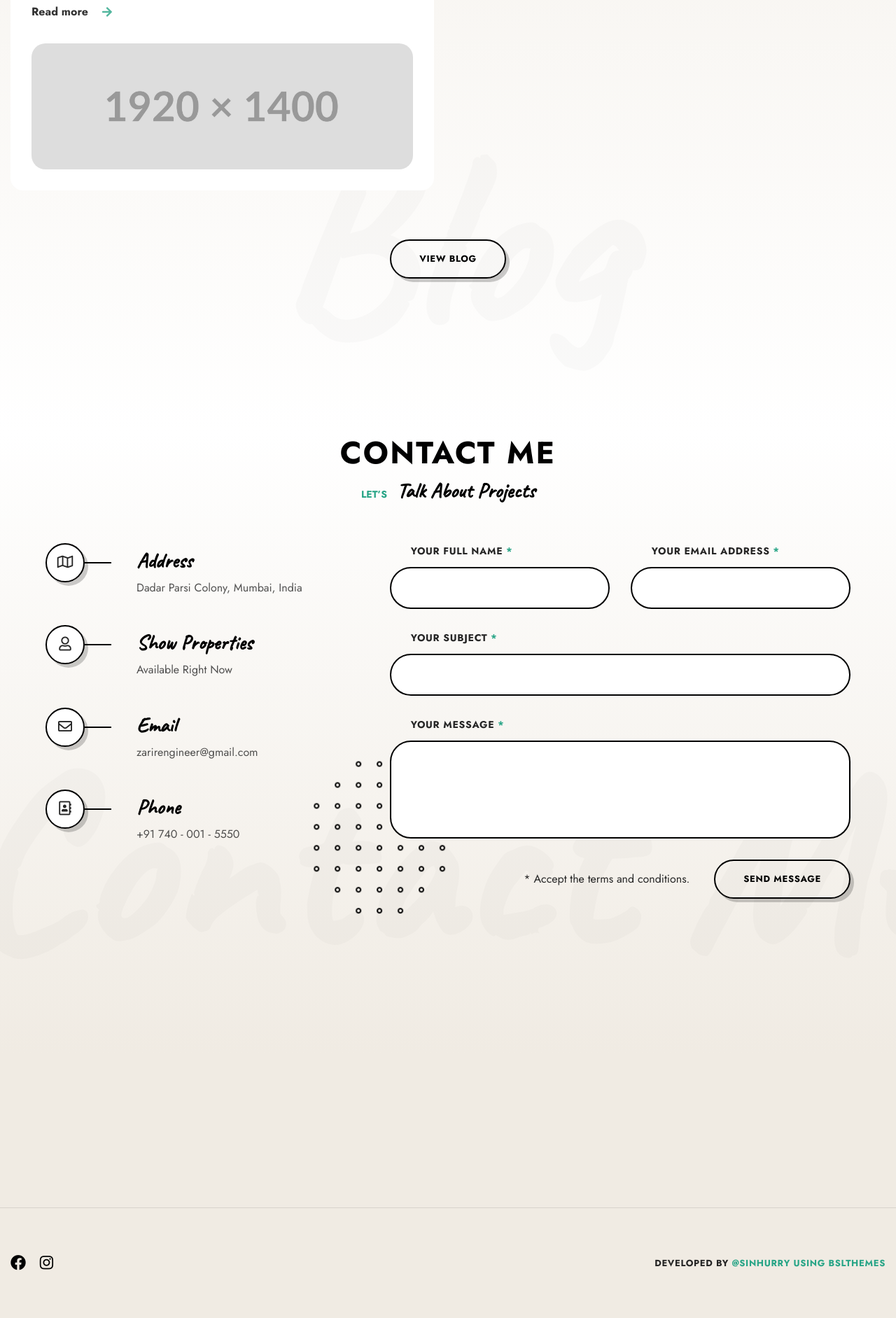
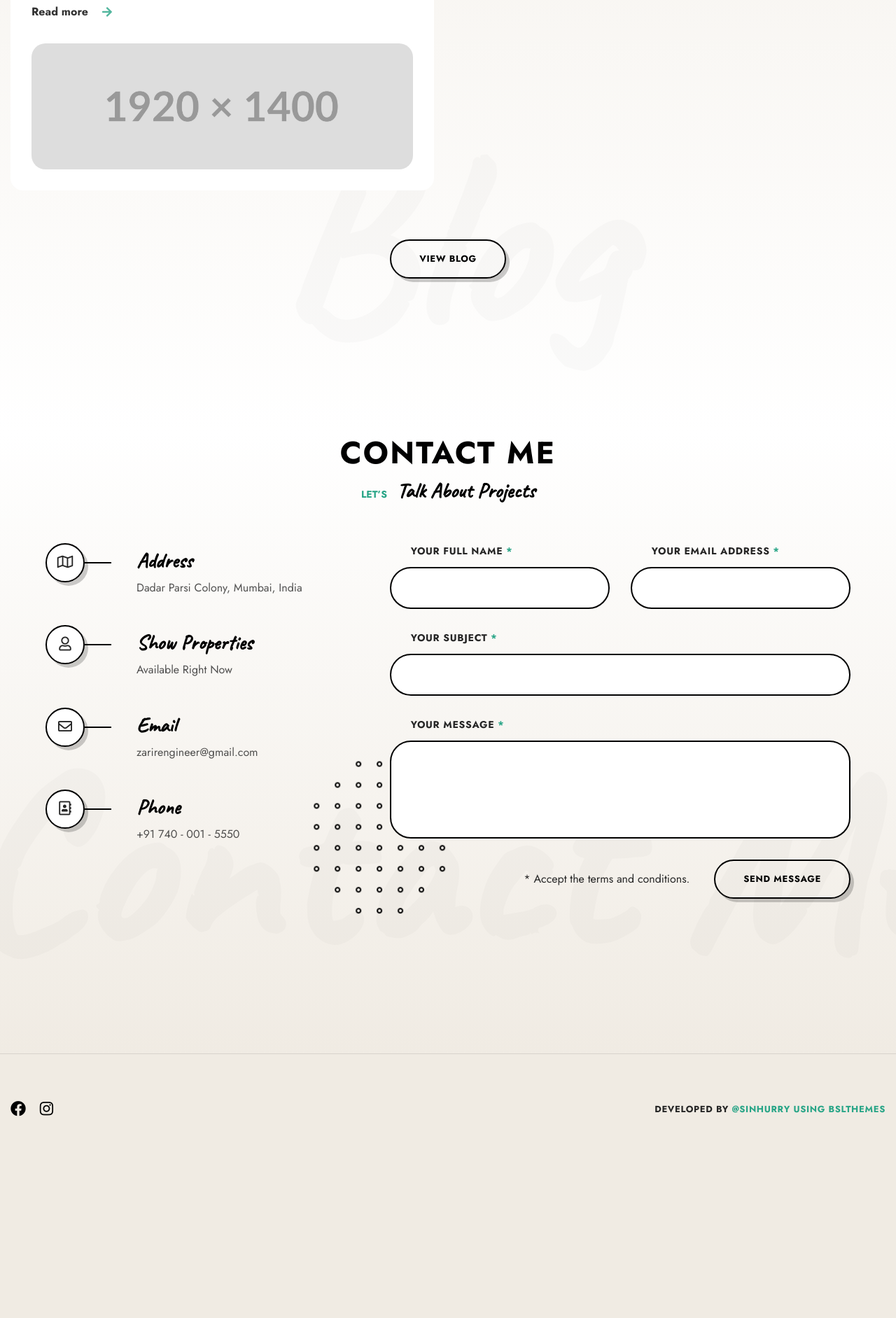
Before and after one commit to zarir-engineer/buildyourhome, a Jekyll site: the page built from index.html, in a window 1280 px wide. Shown: the part 3581-5464 px from the top of the page at 70% size. Built offline with Jekyll 4.4.1, drawn with Linux system fonts in a browser that asks for light colours; nearby versions of some CDN libraries; the list of posts is cut into pages by our own code; after the commit the page ends 5244 px from its top, so only the background shows below that.

Commit message:
Update body_wrapper.html

```diff
--- a/_includes/body_wrapper.html
+++ b/_includes/body_wrapper.html
@@ -78,7 +78,6 @@
 <!-- Heading -->
         <div class="lui-heading">
             <div class="container">
-
       <div class="m-titles align-center">
                 <h2 class="m-title splitting-text-anim-1 scroll-animate" data-splitting="words" data-animate="active">
                     <span> What I Do </span>
@@ -87,20 +86,17 @@
                     <span> my <b>Services</b> </span>
                 </div>
             </div>
-
   </div>
         </div>
 
 <!-- Services -->
         <div class="v-line v-line-right">
             <div class="container">
-
                 <div class="swiper-container js-services scrolla-element-anim-1 scroll-animate" data-animate="active">
                 <div class="swiper-wrapper">
                     <div class="swiper-slide">
 <!--                        <a href="#buyModal" class="open-modal" data-modal="buyModal">-->
                         <a href="#" class="no-underline" data-bs-toggle="modal" data-bs-target="#fullScreenModal">
-
                             <div class="services-item">
                             <div class="lui-subtitle">
                                 <span> Buying </span>
@@ -202,18 +198,13 @@
                 </div>
                 <div class="swiper-pagination"></div>
             </div>
-
                 <div class="lui-bgtitle">
                     <span> Services </span>
                 </div>
-
             </div>
         </div>
 
     </section>
-
-<!-- Section - Skills -->
-    <section class="lui-section lui-gradient-center" id="skills-section">
 
 <!-- Section - Testimonials -->
     <section class="lui-section lui-gradient-center" id="testimonials-section">
```
Lines whose indentation alone changed are shown as unchanged.
